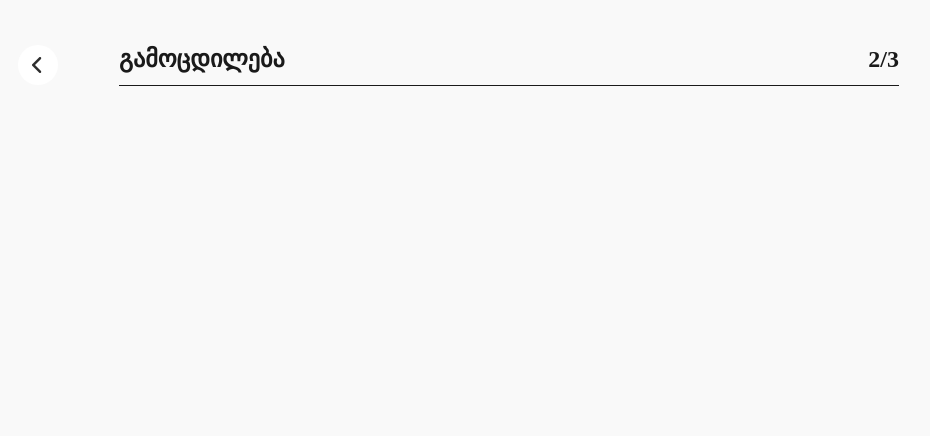
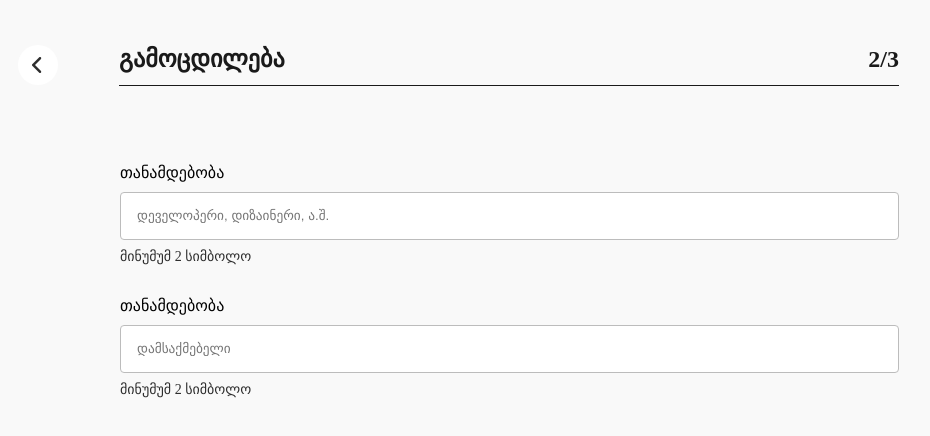
Before and after one commit to beqa200/team-5, a React (Vite) app: page /Experience in a window 1280 px wide. Shown: the top 436 px of the page, without its empty margins (30-960 px from the left). Built offline with nearby package versions, Linux system fonts and the light colour scheme.

Commit message:
add header and input component

```diff
--- /dev/null
+++ b/src/components/exprerienceComp/Header.tsx
@@ -0,0 +1,44 @@
+import styled from "styled-components";
+
+export default function Header() {
+  return (
+    <HeaderDiv>
+      <ArrowDiv>
+        <img src="/Vector.jpg" />
+      </ArrowDiv>
+      <SecondDiv>
+        <HeaderTxt>გამოცდილება</HeaderTxt>
+        <HeaderTxt>2/3</HeaderTxt>
+      </SecondDiv>
+    </HeaderDiv>
+  );
+}
+
+
+const ArrowDiv = styled.div`
+  width: 40px;
+  height: 40px;
+  padding: 12px 16.8px 12px 14px;
+  background-color: #fff;
+  border-radius: 50%;
+  cursor: pointer;
+`;
+
+const HeaderDiv = styled.div`
+  display: flex;
+  gap: 61px;
+  height: 41px;
+`;
+
+const HeaderTxt = styled.h1`
+  font-size: 24px;
+  color: #1a1a1a;
+`;
+
+const SecondDiv = styled.div`
+  display: flex;
+  justify-content: space-between;
+  align-items: baseline;
+  width: -webkit-fill-available;
+  border-bottom: 1px solid #1a1a1a;
+`;
--- /dev/null
+++ b/src/components/exprerienceComp/Input.tsx
@@ -0,0 +1,37 @@
+import styled from "styled-components";
+
+const Input: React.FC<{
+  labelTxt: string;
+  children: string;
+  errorTxt: string;
+}> = ({ labelTxt, children, errorTxt }) => {
+  return (
+    <div>
+      <Label>{labelTxt}</Label>
+      <Inputs placeholder={children} />
+      <p style={{ marginTop: "8px", fontSize: "14px", color: "#2e2e2e" }}>
+        {errorTxt}
+      </p>
+    </div>
+  );
+};
+
+const Label = styled.label`
+  font-size: 16px;
+  font-weight: 500;
+  line-height: 1.31;
+`;
+
+const Inputs = styled.input`
+  width: -webkit-fill-available;
+  height: 48px;
+  display: flex;
+  align-items: center;
+  padding-left: 16px;
+  color: rgba(0, 0, 0, 0.6);
+  margin-top: 8px;
+  border: solid 1px #bcbcbc;
+  background-color: #fff;
+  border-radius: 4px;
+`;
+export default Input;
--- a/src/pages/Experience.tsx
+++ b/src/pages/Experience.tsx
@@ -1,19 +1,20 @@
 import styled from "styled-components";
+import Header from "../components/exprerienceComp/Header";
+import Input from "../components/exprerienceComp/Input";
 
 export default function Experience() {
   return (
     <MainDiv>
-      <HeaderDiv>
-        <ArrowDiv>
-          <img src="/Vector.jpg" />
-        </ArrowDiv>
-        <SecondDiv>
-          <HeaderTxt>გამოცდილება</HeaderTxt>
-          <HeaderTxt>2/3</HeaderTxt>
-        </SecondDiv>
-      </HeaderDiv>
+      <Header />
       <section style={{ marginTop: "77px", paddingLeft: "102px" }}>
-        <Label></Label>
+        <div style={{ display: "flex", gap: "31px", flexDirection: "column" }}>
+          <Input labelTxt="თანამდებობა" errorTxt="მინუმუმ 2 სიმბოლო">
+            დეველოპერი, დიზაინერი, ა.შ.
+          </Input>
+          <Input labelTxt="თანამდებობა" errorTxt="მინუმუმ 2 სიმბოლო">
+            დამსაქმებელი
+          </Input>
+        </div>
       </section>
     </MainDiv>
   );
@@ -25,33 +26,3 @@ const MainDiv = styled.div`
   padding: 45px 149px 65px 48px;
   min-height: 100vh;
 `;
-
-const ArrowDiv = styled.div`
-  width: 40px;
-  height: 40px;
-  padding: 12px 16.8px 12px 14px;
-  background-color: #fff;
-  border-radius: 50%;
-  cursor: pointer;
-`;
-
-const HeaderDiv = styled.div`
-  display: flex;
-  gap: 61px;
-  height: 41px;
-`;
-
-const HeaderTxt = styled.h1`
-  font-size: 24px;
-  color: #1a1a1a;
-`;
-
-const SecondDiv = styled.div`
-  display: flex;
-  justify-content: space-between;
-  align-items: baseline;
-  width: -webkit-fill-available;
-  border-bottom: 1px solid #1a1a1a;
-`;
-
-const Label = styled.label``;
```
